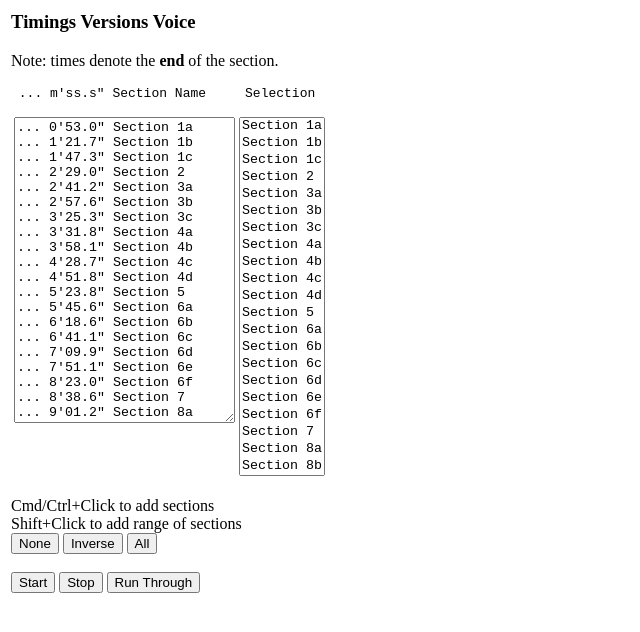
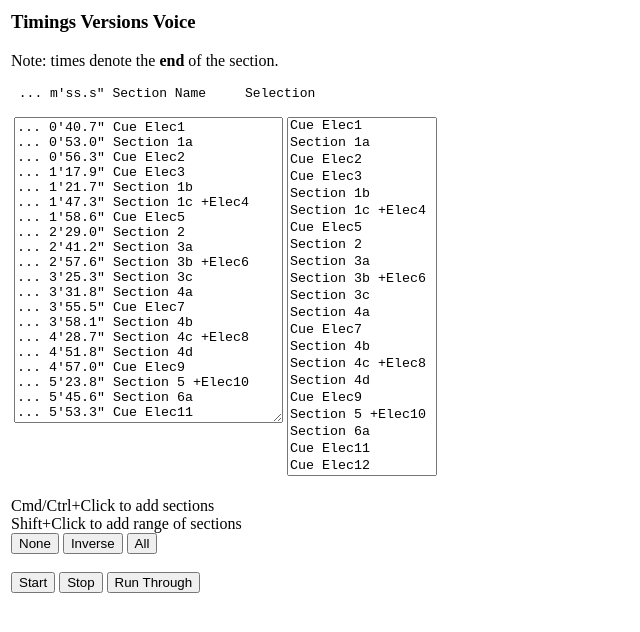
Before and after one commit to pgblu/pgblu.github.io, a plain HTML site: page files/Versions_vox.html in a window 1280 px wide. Shown: the whole page, without its empty margins (0-640 px from the left). Drawn offline with Linux system fonts and the light colour scheme.

```diff
--- a/files/Versions_vox.html
+++ b/files/Versions_vox.html
@@ -68,7 +68,7 @@ function default_timings()
 {
   //Escape using: http://www.htmlescape.net/stringescape_tool.html
   //Then copy paste in to var x = "" between the double quotes
-  var x = "... 0\'53.0\" Section 1a\n... 1\'21.7\" Section 1b\n... 1\'47.3\" Section 1c\n... 2\'29.0\" Section 2\n... 2\'41.2\" Section 3a\n... 2\'57.6\" Section 3b\n... 3\'25.3\" Section 3c\n... 3\'31.8\" Section 4a\n... 3\'58.1\" Section 4b\n... 4\'28.7\" Section 4c\n... 4\'51.8\" Section 4d\n... 5\'23.8\" Section 5\n... 5\'45.6\" Section 6a\n... 6\'18.6\" Section 6b\n... 6\'41.1\" Section 6c\n... 7\'09.9\" Section 6d\n... 7\'51.1\" Section 6e\n... 8\'23.0\" Section 6f\n... 8\'38.6\" Section 7\n... 9\'01.2\" Section 8a\n... 9\'19.3\" Section 8b\n... 9\'42.7\" Section 9a\n... 10\'05.0\" Section 9b\n... 10\'26.3\" Section 9c\n... 11\'07.0\" Section 10"
+  var x = "... 0\'40.7\" CUE ELEC1\n... 0\'53.0\" Section 1a\n... 0\'56.3\" CUE ELEC2\n... 1\'17.9\" CUE ELEC3\n... 1\'21.7\" Section 1b\n... 1\'47.3\" Section 1c +ELEC4\n... 1\'58.6\" CUE ELEC5\n... 2\'29.0\" Section 2\n... 2\'41.2\" Section 3a\n... 2\'57.6\" Section 3b +ELEC6\n... 3\'25.3\" Section 3c\n... 3\'31.8\" Section 4a\n... 3\'55.5\" CUE ELEC7\n... 3\'58.1\" Section 4b\n... 4\'28.7\" Section 4c +ELEC8\n... 4\'51.8\" Section 4d\n... 4\'57.0\" CUE ELEC9\n... 5\'23.8\" Section 5 +ELEC10\n... 5\'45.6\" Section 6a\n... 5\'53.3\" CUE ELEC11\n... 6\'09.0\" CUE ELEC12\n... 6\'18.6\" Section 6b\n... 6\'41.1\" Section 6c\n... 7\'09.9\" Section 6d\n... 7\'41.0\" CUE ELEC13\n... 7\'51.1\" Section 6e\n... 8\'23.0\" Section 6f +ELEC14\n... 8\'38.6\" Section 7 +ELEC15\n... 9\'01.2\" Section 8a\n... 9\'19.3\" Section 8b +ELEC16\n... 9\'42.7\" Section 9a\n... 9\'49.1\" CUE ELEC17\n... 10\'05.0\" Section 9b\n... 10\'26.3\" Section 9c\n... 10\'37.6\" CUE ELEC18\n... 11\'07.0\" Section 10 +ELEC19"
   return x
 }
 
```
Also changed, not shown: imgs/cloud-files.png (added), imgs/documentation.png (added).
